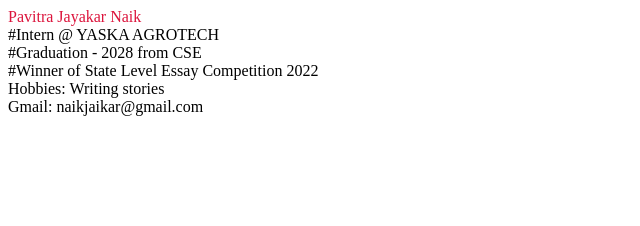
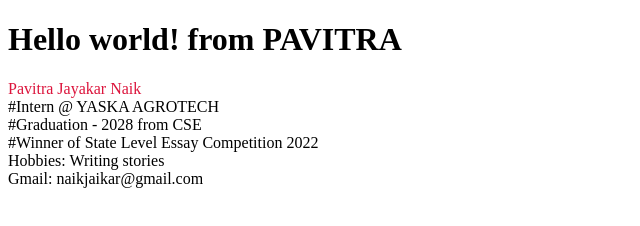
Before and after one commit to Pavitra-1/personal-fortfolio, a plain HTML site: page index.html in a window 1280 px wide. Shown: the whole page, without its empty margins (0-640 px from the left). Drawn offline with Linux system fonts and the light colour scheme.

Commit message:
Update index.html

```diff
--- a/index.html
+++ b/index.html
@@ -6,6 +6,9 @@
     <title>Pavitra Personal Portfolio</title>
 </head>
 <body>
+    <body>
+        <h1>Hello world! from PAVITRA</h1>
+    </body>
     <span style="color:crimson;">Pavitra Jayakar Naik</span><br>
     #Intern @ YASKA AGROTECH<br>
     #Graduation - 2028 from CSE<br>
```
